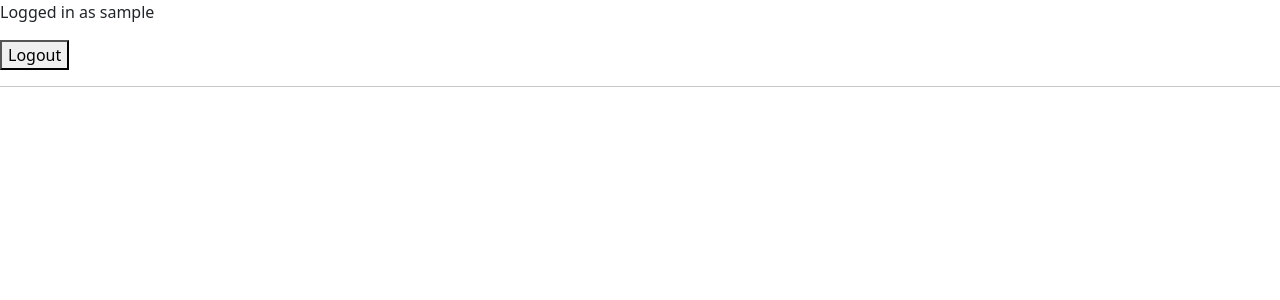
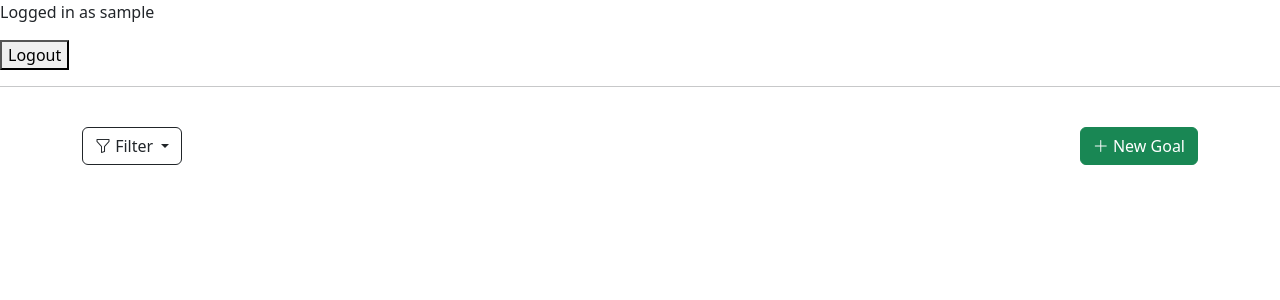
Before and after one commit to D0bledore/goals-tracker, a Django app: page /goals/ in a window 1280 px wide. Shown: the top 300 px of the page. Run offline with Django 5.2, Linux system fonts and the light colour scheme; the visitor is signed in with stand-in values (Sample User, id 1); data that the repository does not hold is empty.

Commit message:
Add priority and archive support to Goal model
- Added  field to  model with choices: high, medium, low
- Added  boolean field to separate active vs archived goals
- Updated GoalListView to split context into active and archived goals
- Implemented priority filtering via GET param (?priority=)
- Created delete button for archived goals with confirmation prompt
- Improved layout and UX in
- Updated  with JS-based delete confirmation logic

```diff
--- a/goals/urls.py
+++ b/goals/urls.py
@@ -1,12 +1,14 @@
 from django.urls import path
-from .views import GoalListView, GoalCreateView, toggle_complete, GoalUpdateView, GoalDeleteView
+from . import views
 
 app_name = 'goals'
 
 urlpatterns = [
-        path('', GoalListView.as_view(), name='goal_list'),
-        path('create/', GoalCreateView.as_view(), name='goal_create'),
-        path('<int:pk>/complete/', toggle_complete, name='goal_complete'),
-        path('<int:pk>/update/', GoalUpdateView.as_view(), name='goal_update'),
-        path('<int:pk>/delete/', GoalDeleteView.as_view(), name='goal_delete'),
+        path('', views.GoalListView.as_view(), name='goal_list'),
+        path('create/', views.GoalCreateView.as_view(), name='goal_create'),
+        path('<int:pk>/complete/', views.toggle_complete, name='goal_complete'),
+        path('<int:pk>/update/', views.GoalUpdateView.as_view(), name='goal_update'),
+        path('<int:pk>/delete/', views.GoalDeleteView.as_view(), name='goal_delete'),
+        path('<int:pk>/priority/', views.toggle_priority, name='goal_priority'),
+        path('<int:pk>/archive/', views.toggle_archive, name='goal_archive'),
     ]
--- a/goals/views.py
+++ b/goals/views.py
@@ -1,5 +1,5 @@
 from django.shortcuts import redirect, get_object_or_404
-from django.views.generic import ListView, CreateView, UpdateView, DeleteView
+from django.views.generic import TemplateView, CreateView, UpdateView, DeleteView
 from django.contrib.auth.mixins import LoginRequiredMixin
 from django.contrib.auth.decorators import login_required
 from django.contrib import messages
@@ -10,12 +10,21 @@ from .forms import GoalForm
 
 # Create your views here.
 
-class GoalListView(LoginRequiredMixin, ListView):
-    model = Goal
-    template_name = 'goals/goals_list.html'
+class GoalListView(LoginRequiredMixin, TemplateView):
+    template_name = 'goals/goal_list.html'
 
-    def get_queryset(self):
-        return Goal.objects.filter(user=self.request.user).order_by('-created_at')
+    def get_context_data(self, **kwargs):
+        context = super().get_context_data(**kwargs)
+        priority_filter = self.request.GET.get('priority')
+
+        all_goals = Goal.objects.filter(user=self.request.user).order_by('-created_at')
+
+        if priority_filter in ['high', 'medium', 'low']:
+            all_goals = all_goals.filter(priority=priority_filter)
+
+        context['active_goals'] = all_goals.filter(is_archived=False)
+        context['archived_goals'] = all_goals.filter(is_archived=True)
+        return context
 
 
 class GoalCreateView(LoginRequiredMixin, CreateView):
@@ -64,3 +73,20 @@ def toggle_complete(request, pk):
     goal.is_completed = not goal.is_completed
     goal.save()
     return redirect('goals:goal_list')
+
+
+@login_required
+def toggle_priority(request, pk):
+    goal = get_object_or_404(Goal, pk=pk, user=request.user)
+    next_priority = {'low': 'medium', 'medium': 'high', 'high': 'low'}
+    goal.priority = next_priority.get(goal.priority, 'low')
+    goal.save()
+    return redirect('goals:goal_list')
+
+
+@login_required
+def toggle_archive(request, pk):
+    goal = get_object_or_404(Goal, pk=pk, user=request.user)
+    goal.is_archived = not goal.is_archived
+    goal.save()
+    return redirect('goals:goal_list')
--- a/static/js/goals.js
+++ b/static/js/goals.js
@@ -1,6 +1,7 @@
 // DOM Elements
 const checkboxes = document.querySelectorAll('.completion-checkbox');
 const descriptionToggles = document.querySelectorAll('.toggle-description');
+const deleteButtons = document.querySelectorAll('.delete-goal-button');
 
 
 // Event Listeners
@@ -9,6 +10,9 @@ checkboxes.forEach(function (checkbox) {
 });
 descriptionToggles.forEach(function (button) {
 	button.addEventListener('click', handleToggleDescription);
+});
+deleteButtons.forEach(function (button) {
+	button.addEventListener('click', handleDeleteConfirmation);
 });
 
 
@@ -28,3 +32,13 @@ function handleToggleDescription(event) {
 		? 'Hide description'
 		: 'See description';
 }
+
+function handleDeleteConfirmation(event) {
+	const confirmed = confirm('Are you sure you want to permanently delete this goal?');
+	if (confirmed) {
+		const form = event.target.closest('form');
+		if (form) {
+			form.submit();
+		}
+	}
+}
--- a/templates/goals/goal_list.html
+++ b/templates/goals/goal_list.html
@@ -2,13 +2,46 @@
 {% load static %}
 
 {% block content %}
-
 <!-- Start of Container -->
 <div class="container py-4">
 
-{% for goal in object_list %}
-<!-- Start of Bootstrap Card for title: "{{ goal.title }}" -->
-<div class="card mb-4 shadow-sm bg-light rounded">
+<!-- Priority Filter Dropdown -->
+	<div class="d-flex justify-content-between mb-3">
+		<div class="dropdown me-2">
+		<button class="btn btn-outline-dark dropdown-toggle" type="button" id="filterDropdown"
+				data-bs-toggle="dropdown" aria-expanded="false">
+			<i class="bi bi-funnel"></i> Filter
+		</button>
+		<div class="dropdown-menu p-3">
+			<form method="get" action="{% url 'goals:goal_list' %}">
+				<div class="mb-2">
+					<label for="priority" class="form-label fw-bold">Priority</label>
+					<select class="form-select" id="priority" name="priority">
+						<option value="">All</option>
+						<option value="high">High</option>
+						<option value="medium">Medium</option>
+						<option value="low">Low</option>
+					</select>
+				</div>
+				<button type="submit" class="btn btn-sm btn-primary w-100">Apply</button>
+			</form>
+		</div>
+	</div>
+
+<!-- Create goal button -->
+		<a href="{% url 'goals:goal_create' %}" class="btn btn-success">
+			<i class="bi bi-plus-lg"></i> New Goal
+		</a>
+	</div>
+
+<!-- List of active goals -->
+{% for goal in active_goals %}
+
+<!-- Start of Bootstrap card with title: "{{ goal.title }}" -->
+<div class="card mb-4 shadow-sm rounded
+	    {% if goal.priority == 'high' %}bg-danger-subtle
+	    {% elif goal.priority == 'medium' %}bg-warning-subtle
+	    {% else %}bg-light{% endif %}">
 	<div class="card-body">
 
 		<!-- Header row -->
@@ -26,7 +59,7 @@
 				</p>
 			</div>
 
-			<!-- Completion Checkbox Toggle Form -->
+			<!-- Completion checkbox toggle form -->
 			<form action="{% url 'goals:goal_complete' goal.pk %}" method="post"
 				class="text-end d-inline">
 				{% csrf_token %}
@@ -37,7 +70,7 @@
 			</form>
 		</div>
 
-		<!-- Description toggle -->
+		<!-- Goal description -->
 		<!-- JS uses toggle-description class -->
 		<button class="btn btn-link btn-sm p-0 text-primary-emphasis toggle-description" data-goal-id="{{ goal.id }}">
 			See description
@@ -51,21 +84,83 @@
 		<!-- Actions -->
 		<div class="d-flex justify-content-between align-items-center mt-3">
 			<div class="btn-group gap-2">
-				<a href="{% url 'goals:goal_update' goal.pk %}" class="btn btn-sm btn-outline-primary">
+				<!-- Edit button -->
+				<a href="{% url 'goals:goal_update' goal.pk %}" class="btn btn-sm btn-outline-primary"
+					title="Edit">
 					<i class="bi bi-pencil"></i> Edit
 				</a>
-				<button class="btn btn-sm btn-outline-secondary" disabled>
-					<i class="bi bi-archive"></i> Archive
+				<!-- Archive form button -->
+				<form action="{% url 'goals:goal_archive' goal.pk %}" method="post" class="d-inline">
+					{% csrf_token %}
+					<button class="btn btn-sm btn-outline-secondary" title="Archive">
+						<i class="bi bi-archive"></i> Archive
+					</button>
+				</form>
+			</div>
+
+			<!-- Priority Toggle Form -->
+			<form method="post" action="{% url 'goals:goal_priority' goal.pk %}" class="d-inline">
+				{% csrf_token %}
+				<button type="submit" class="btn btn-sm btn-outline-dark" title="Toggle Priority">
+					<i class="bi bi-exclamation-circle"></i>
 				</button>
-			</div>
-			<button class="btn btn-sm btn-outline-warning" disabled title="Send reminder">
-				<i class="bi bi-bell"></i>
-			</button>
+			</form>
 		</div>
 	</div>
 </div>
-<!-- End of Bootstrap Card for title: "{{ goal.title }}" -->
+<!-- End of Bootstrap card with title: "{{ goal.title }}" -->
 {% endfor %}
+
+<!-- List of archived goals -->
+{% if archived_goals %}
+<hr>
+<h4>Archived Goals</h4>
+{% for goal in archived_goals %}
+	<div class="card mb-3 border bg-light text-muted rounded shadow-sm
+		{% if goal.priority == 'high' %}bg-danger-subtle
+	    	{% elif goal.priority == 'medium' %}bg-warning-subtle
+	    	{% else %}bg-light{% endif %}">
+
+		<div class="card-body">
+			<div class="d-flex justify-content-between align-items-center">
+				<div>
+					<!-- Title -->
+					<h5 class="card-title fw-bold mb-1 text-muted
+						{% if goal.is_completed %}text-decoration-line-through{% endif %}">
+						{{ goal.title }}
+					</h5>
+
+					<!-- Due date -->
+					<p class="text-muted small mb-2">
+						Due: {{ goal.due_date|date:"F j, Y" }}
+					</p>
+				</div>
+
+				<!-- Action Buttons -->
+				<div class="d-flex gap-2">
+
+					<!-- Delete form button -->
+					<form action="{% url 'goals:goal_delete' goal.pk %}" method="post" class="d-inline">
+						{% csrf_token %}
+						<button type="button" class="btn btn-sm btn-outline-danger delete-goal-button"
+							title="Delete">
+							<i class="bi bi-trash"></i> Delete
+						</button>
+					</form>
+
+					<!-- Unarchive form button -->
+					<form action="{% url 'goals:goal_archive' goal.pk %}" method="post" class="d-inline">
+						{% csrf_token %}
+						<button class="btn btn-sm btn-outline-secondary" title="Restore">
+							<i class="bi bi-inbox"></i> Restore
+						</button>
+					</form>
+				</div>
+			</div>
+		</div>
+	</div>
+{% endfor %}
+{% endif %}
 
 </div>
 <!-- End of Container -->
```
Also changed, not shown: goals/models.py (+13 -0 lines), goals/migrations/0002_goal_priority.py (added), goals/migrations/0003_goal_is_archived.py (added).
